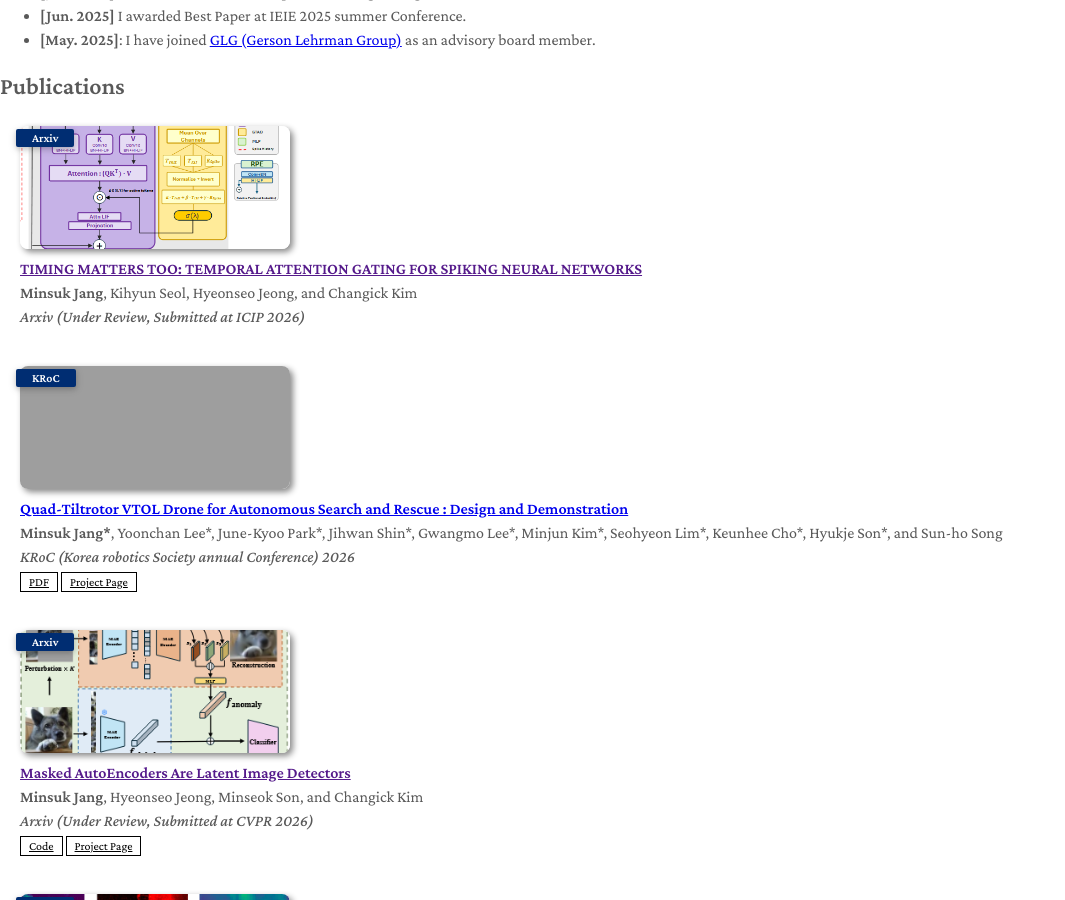
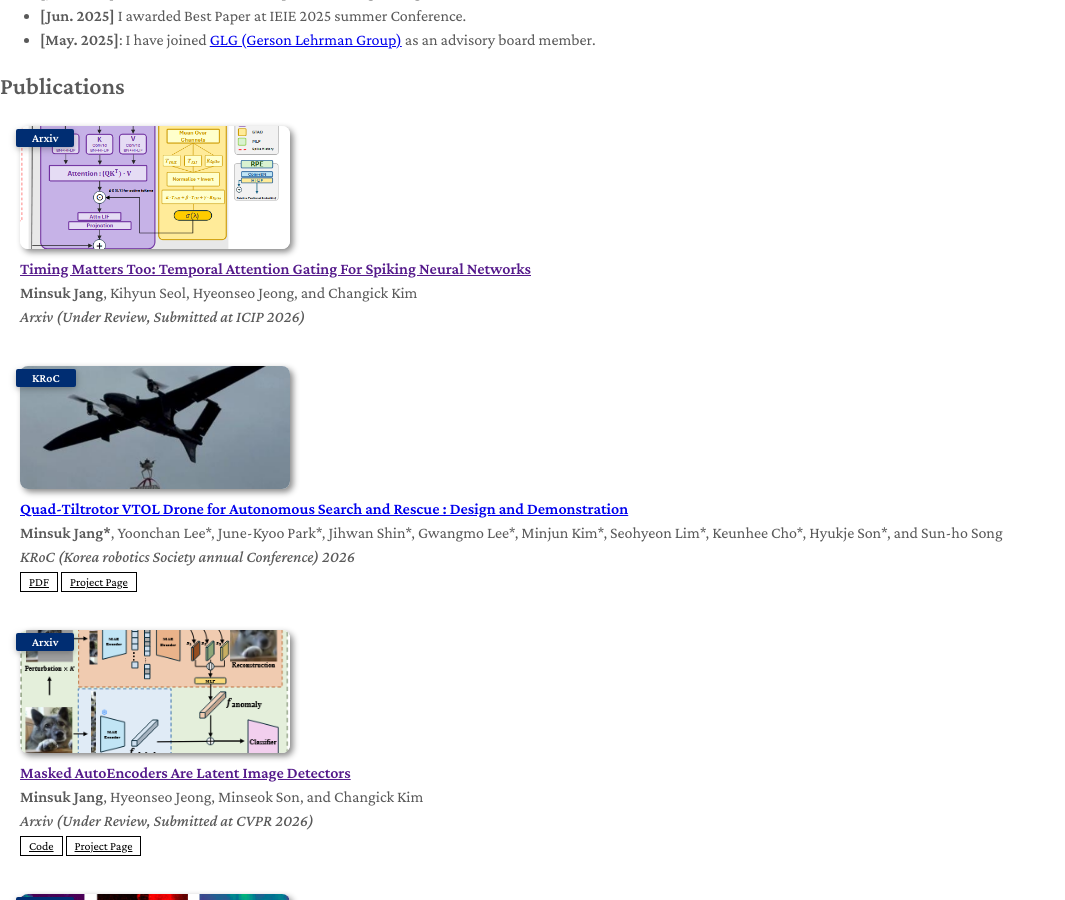
Before and after one commit to tersite1/tersite1.github.io, a Jekyll site: the page built from index.md, in a window 1280 px wide and 900 px high, scrolled down 1866 px. Shown: the whole window, without its empty margins (0-1065 px from the left). Built offline with Jekyll 4.4.1, drawn with Linux system fonts in a browser that asks for light colours; a style sheet for code colours, icons or effects is not loaded; our own code applies the rules of GitHub Pages for plain Markdown files; grey boxes are pictures that could not be loaded.

Commit message:
Fix titles and image paths in publications.yml

```diff
--- a/_data/publications.yml
+++ b/_data/publications.yml
@@ -1,5 +1,5 @@
 main:
-  - title: "TIMING MATTERS TOO: TEMPORAL ATTENTION GATING FOR SPIKING NEURAL NETWORKS"
+  - title: "Timing Matters Too: Temporal Attention Gating For Spiking Neural Networks"
     authors: <strong>Minsuk Jang</strong>, Kihyun Seol, Hyeonseo Jeong, and Changick Kim
     conference_short: Arxiv
     conference: Arxiv (Under Review, Submitted at ICIP 2026)
@@ -10,7 +10,7 @@ main:
     authors: <strong>Minsuk Jang*</strong>, Yoonchan Lee*, June-Kyoo Park*, Jihwan Shin*, Gwangmo Lee*, Minjun Kim*, Seohyeon Lim*, Keunhee Cho*, Hyukje Son*, and Sun-ho Song
     conference_short: KRoC
     conference: KRoC (Korea robotics Society annual Conference) 2026
-    image: ./assets/img/vtolpng
+    image: ./assets/img/vtol.png
     pdf: https://github.com/user-attachments/files/25094264/vtol.pdf
     page: https://devcms2.yonsei.ac.kr/me/community/news.do?mode=view&articleNo=456983&article.offset=20&articleLimit=10
     note: "*These authors contributed equally to this work"
```
